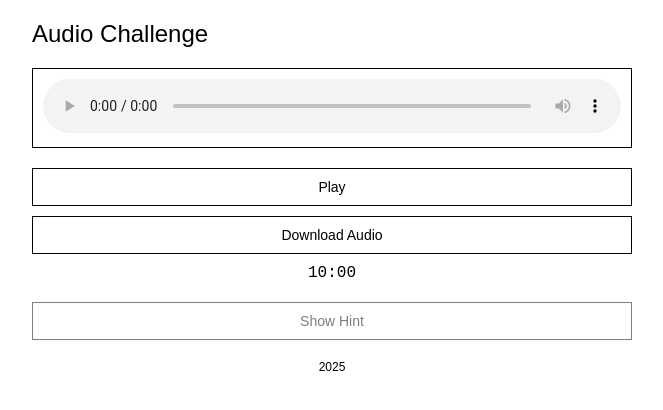
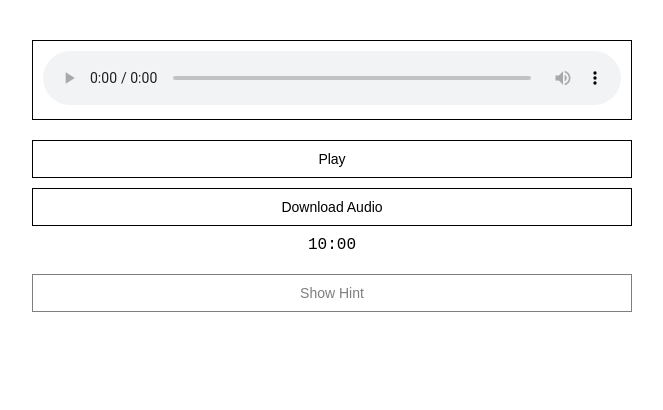
Before and after one commit to community-gdgvtu/gdg2, a plain HTML site: page index.html in a window 1280 px wide. Shown: the whole page, without its empty margins (308-971 px from the left). Drawn offline with Linux system fonts and the light colour scheme.

Commit message:
Fix HTML encoding issues in index.html

```diff
--- a/index.html
+++ b/index.html
@@ -101,7 +101,7 @@
 <body>
     <div class="container">
         <div class="header">
-            <h1>Audio Challenge</h1>
+
         </div>
 
         <div class="audio-container">
@@ -132,7 +132,7 @@
         </div>
 
         <div class="footer">
-            <p>2025</p>
+
         </div>
     </div>
 
```
